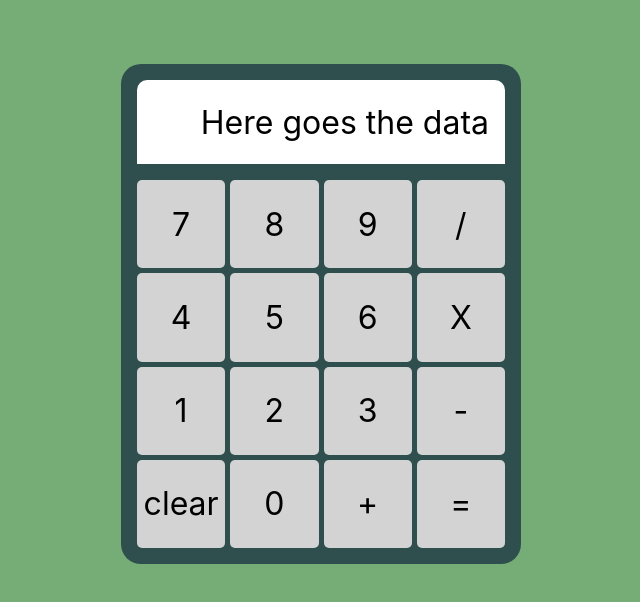
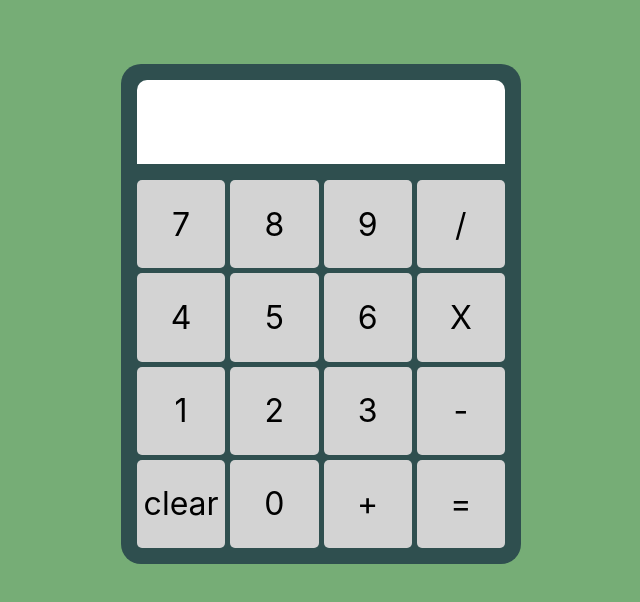
Before and after one commit to chris-mbg/calculator-react, a React (Create React App) app: page / in a window 1280 px wide. Shown: the top 602 px of the page, without its empty margins (319-959 px from the left). Built offline with nearby package versions, Linux system fonts and the light colour scheme.

Commit message:
Made handleClick-func and made dataInput avaliable for Display

```diff
--- a/src/components/Display.js
+++ b/src/components/Display.js
@@ -1,10 +1,13 @@
 import styles from '../css/Display.module.css'
+import { useContext} from 'react'
+import { DataContext } from '../contexts/DataContext'
 
 const Display = () => {
+  const { dataInput } = useContext(DataContext)
   return (
     <div className={styles.displayWrapper}>
       <div className={styles.display}>
-        <span className={styles.input}>Here goes the data</span>
+        <span className={styles.input}>{dataInput}</span>
       </div>
     </div>
   );
--- a/src/contexts/DataContext.js
+++ b/src/contexts/DataContext.js
@@ -7,12 +7,23 @@ const DataContextProvider = (props) => {
   const [dataInput, setDataInput] = useState('');
 
   const handleClick = (value) => {
-    console.log('Button pressed', value)
+    //console.log('Button pressed', value)
+    //Regex expression
+    if(/\d/.test(value)){
+      setDataInput(dataInput + value);    // Eftersom dataInput som default är en sträng görs value om till sträng
+    } else if ( value === 'clear'){
+      setDataInput('');
+    } else if (value === '=') {
+      console.log('Calculating...');
+    } else {
+      setDataInput(dataInput + ` ${value} `);
+    }
   }
 
 
   const values = {
-    handleClick,
+    dataInput,
+    handleClick
   }
 
   return (
```
